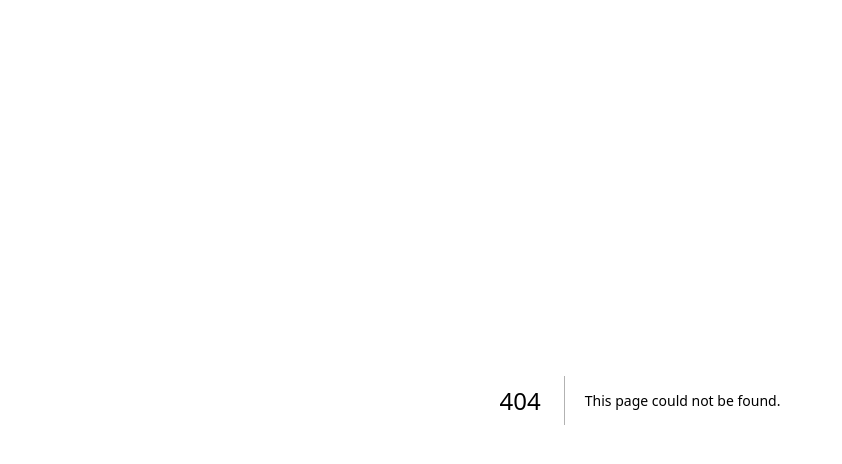
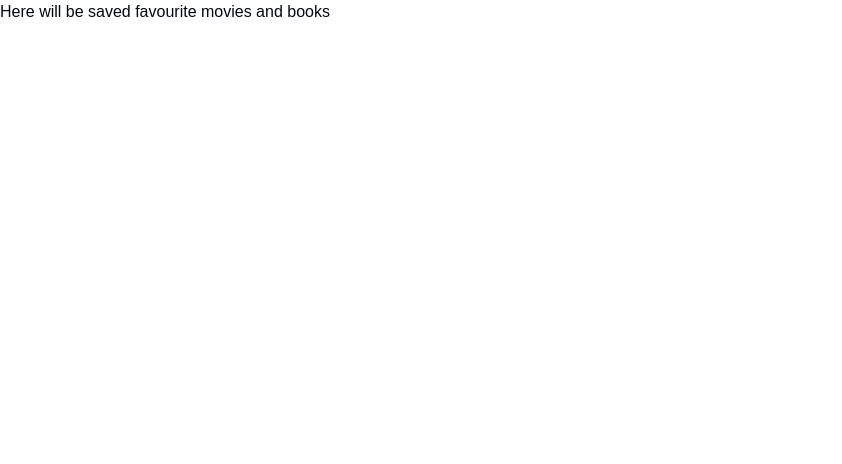
Before and after one commit to GeorgiMInchev06/BookAndMovie-GenreRecomender, a Next.js app: page /home/favourites in a window 1280 px wide. Before the commit this address had no page. Shown: the top 464 px of the page, without its empty margins (0-842 px from the left). Built offline with nearby package versions, Linux system fonts and the light colour scheme.

Commit message:
add favourites page for the favourite movies and books.

```diff
--- /dev/null
+++ b/src/app/home/favourites/page.jsx
@@ -0,0 +1,7 @@
+import React from 'react'
+
+export default function Favourites() {
+  return (
+    <div>Here will be saved favourite movies and books</div>
+  )
+}
```
